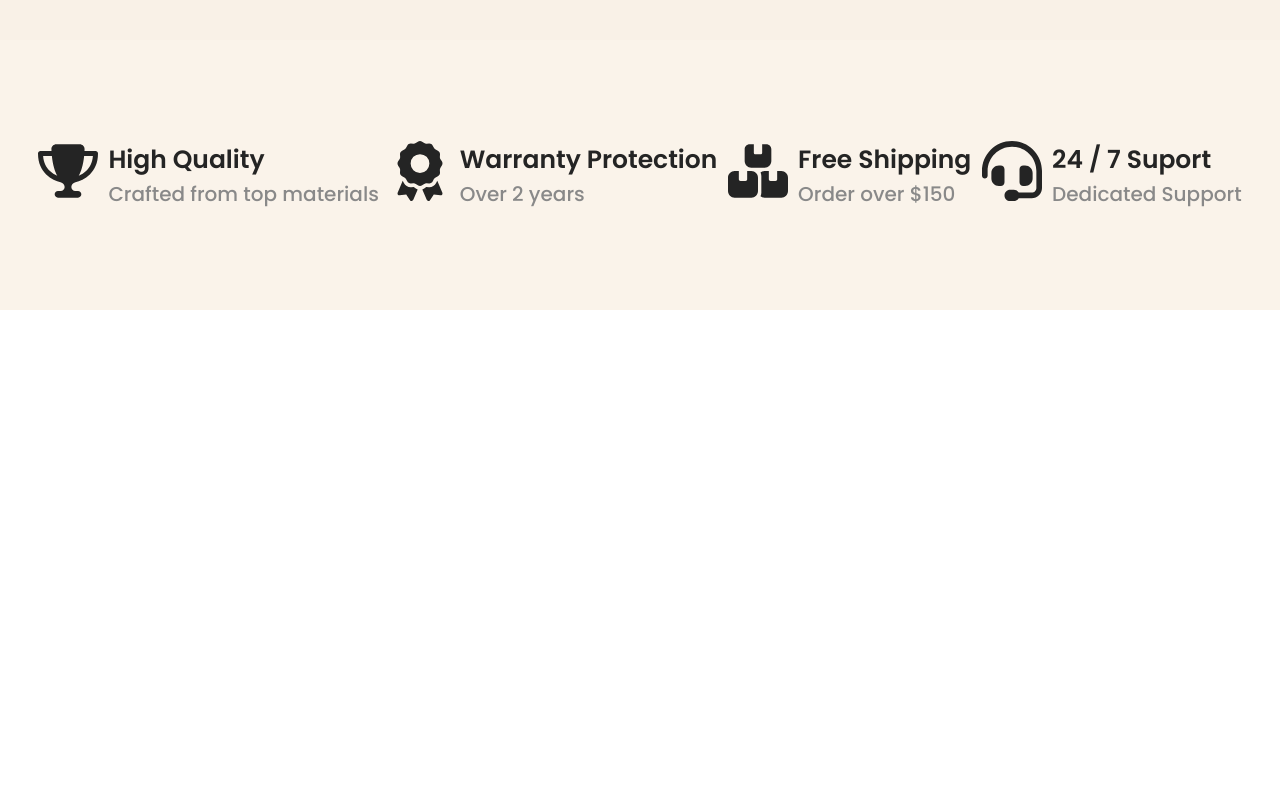
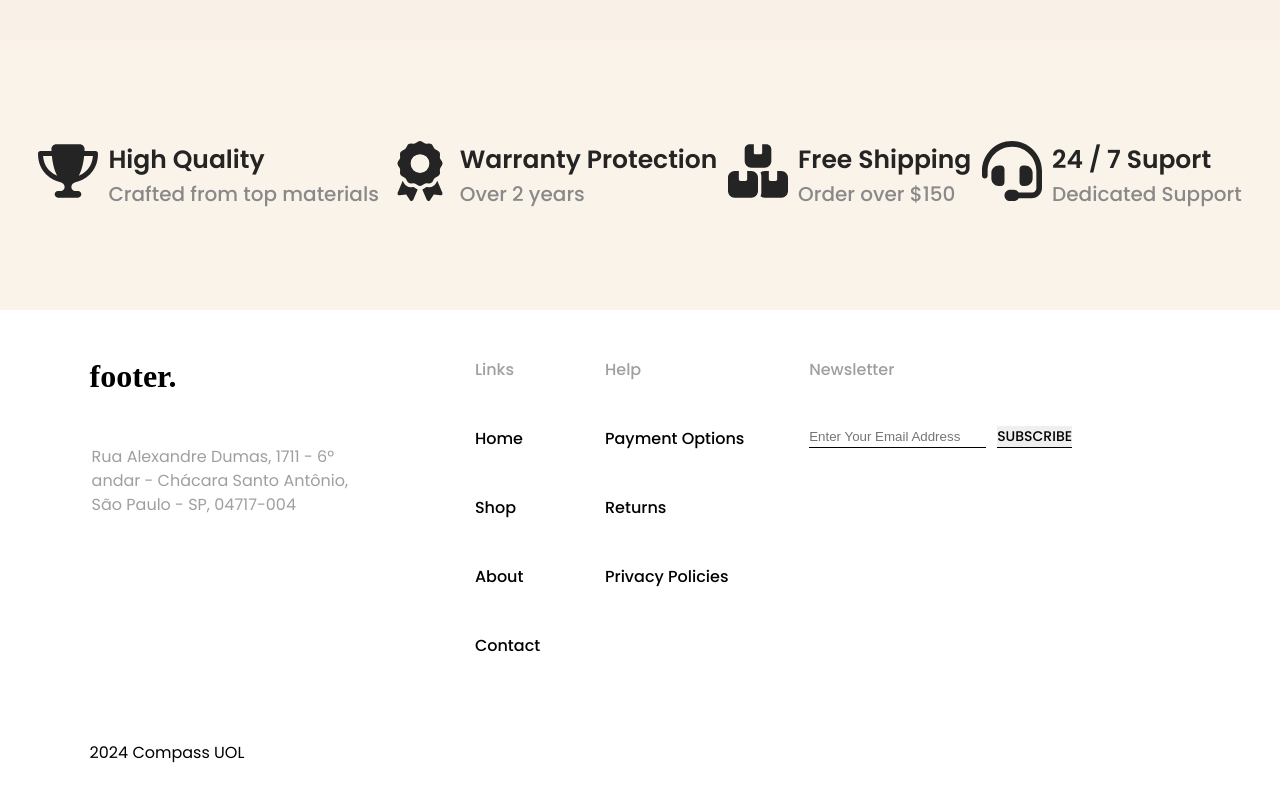
Before and after one commit to GabrielDeon/react-product-list, a React (Vite) app: page / in a window 1280 px wide. Shown: the part 776-1576 px from the top of the page. Before the commit the page ends 1086 px from the top, so only its background shows below. Built offline with nearby package versions, Linux system fonts and the light colour scheme.

Commit message:
feat: Complete Footer and Email Verification function & logic

```diff
--- a/src/App.css
+++ b/src/App.css
@@ -124,22 +124,22 @@ header {
   justify-content: space-between;
 }
 
-.pageTitleBot > p {
+.pageTitleBot>p {
   font-family: Poppins;
   line-height: 24px;
   text-align: left;
 }
 
-.pageTitlePath{
+.pageTitlePath {
   font-weight: 500;
   font-size: 16px;
 }
 
-.pageTitleSymb{
+.pageTitleSymb {
   font-size: 20px;
 }
 
-.pageTitleCurrent{
+.pageTitleCurrent {
   font-weight: 300;
   font-size: 16px;
 }
@@ -147,26 +147,27 @@ header {
 /*-----------------------------PageTitle Section End---------------------------*/
 
 /*-----------------------------Grid Section---------------------------*/
-.gridControler{
+.gridControler {
   width: 100%;
   height: 100px;
   background-color: #F9F1E7;
 }
 
-.gridContent{
+.gridContent {
   width: 100%;
   height: 200px;
 }
 
-.gridPageControler{
+.gridPageControler {
   width: 100%;
   height: 100px;
   background-color: #F9F1E7;
 }
+
 /*-----------------------------Grid Section End---------------------------*/
 
 /*-----------------------------Info Quality Section---------------------------*/
-.infoQuality{
+.infoQuality {
   display: flex;
   width: 100%;
   height: 270px;
@@ -174,7 +175,7 @@ header {
   align-items: center;
 }
 
-.infoQualityContent{
+.infoQualityContent {
   margin-left: 3%;
   margin-right: 3%;
   width: 100%;
@@ -182,19 +183,19 @@ header {
   justify-content: space-between;
 }
 
-.infoQualityItem{
+.infoQualityItem {
   gap: 10px;
   text-align: left;
   display: flex;
 }
 
-.infoQualityIcon{
+.infoQualityIcon {
   width: 60px;
   height: 60px;
   color: #242424;
 }
 
-.infoQualityText > h1 {
+.infoQualityText>h1 {
   font-family: Poppins;
   color: #242424;
   font-size: 25px;
@@ -202,7 +203,7 @@ header {
   line-height: 37.5px;
 }
 
-.infoQualityText > p {
+.infoQualityText>p {
   font-family: Poppins;
   color: #898989;
   font-size: 20px;
@@ -211,3 +212,117 @@ header {
 }
 
 /*-----------------------------Info Quality Section End---------------------------*/
+
+/*-----------------------------Footer Section---------------------------*/
+.footer {
+  bottom: 0;
+  width: 100%;
+  display: flex;
+  justify-content: center;
+  background: #FFFFFF;
+
+}
+
+.footerContent {
+  margin: 48px 7% 38px 7%;
+  width: 100%;
+  display: block;
+}
+
+.footerContentTop {
+  display: flex;
+  justify-content: space-between;
+
+
+}
+
+.footerContentBot {
+
+}
+.footerContentBot > p{
+  font-family: Poppins;
+  font-size: 16px;
+  font-weight: 400;
+  line-height: 24px;
+  text-align: left;
+  color:#000000;
+  margin-top: 83px;
+}
+
+.fctItens {
+  width: 65%;
+  display: flex;
+  justify-content: space-between;
+}
+
+.fctItens  li {
+  margin-top: 45px;
+}
+
+.fctItens p{
+  font-family: Poppins;
+  font-size: 16px;
+  font-weight: 500;
+  line-height: 24px;
+  text-align: left;
+  color: #9F9F9F;
+  margin-bottom: 10px;
+}
+
+.fctItens ul, p {
+  list-style-type: none;
+  font-family: Poppins;
+  font-size: 16px;
+  font-weight: 500;
+  line-height: 24px;
+  text-align: left;
+}
+
+.fctItens ul>li>a {
+  text-decoration: none;
+  color: black;
+}
+
+.fctStreet > p{
+  margin-top: 50px;
+  margin-left: 2px;
+  max-width: 285px;
+  color: #9F9F9F;
+  font-family: Poppins;
+  font-size: 16px;
+  font-weight: 400;
+  line-height: 24px;
+  text-align: left;
+}
+
+.fctNewsletter{
+  margin-right: 15%;
+}
+
+.fctNewsletter input{
+  margin-top: 34px;
+  border: none;
+  border-bottom: 1px solid black;
+  margin-right: 11px;
+  line-height: 21px;
+}
+
+.fctNewsletter button{
+  cursor: pointer;
+  font-family: Poppins;
+  font-size: 14px;
+  font-weight: 500;
+  line-height: 21px;
+  text-align: left;
+  outline: none;
+  border: none;
+  border-bottom: 1px solid black;
+  margin-right: 11px;
+}
+.fctNewsletter input[type="text"]:focus{
+  outline: none; /* Ensure no outline on focus */
+  border-bottom: 1px solid black;
+}
+
+
+/*-----------------------------Footer Section End---------------------------*/
--- a/src/components/Footer.jsx
+++ b/src/components/Footer.jsx
@@ -1,8 +1,91 @@
+import React from "react";
 
 function Footer() {
+  const [email, setEmail] = React.useState("");
+  const [emailError, setEmailError] = React.useState("");
+
+  function validateEmail($email) {
+    var reg = /^([A-Za-z0-9_\-\.])+\@([A-Za-z0-9_\-\.])+\.([A-Za-z]{2,4})$/;
+    return reg.test($email);
+  }
+
+  const handleEmailChange = (event) => {
+    setEmail(event.target.value);
+  };
+
+  const handleSubmit = (event) => {
+    event.preventDefault();
+
+    if (validateEmail(email)) {
+      setEmailError("");
+    } else {
+      setEmailError("Email inválido!");
+    }
+  };
+
   return (
-    <div>
-
+    <div className="footer">
+      <header className="footerContent">
+        <div className="footerContentTop">
+          <div className="fctStreet">
+            <h1>footer.</h1>
+            <p>
+              Rua Alexandre Dumas, 1711 - 6º andar - Chácara Santo Antônio, São
+              Paulo - SP, 04717-004
+            </p>
+          </div>
+          <div className="fctItens">
+            <div className="fctItensLinks">
+              <p>Links</p>
+              <ul>
+                <li>
+                  <a href="">Home</a>
+                </li>
+                <li>
+                  <a href="">Shop</a>
+                </li>
+                <li>
+                  <a href="">About</a>
+                </li>
+                <li>
+                  <a href="">Contact</a>
+                </li>
+              </ul>
+            </div>
+            <div className="fctItensHelp">
+              <p>Help</p>
+              <ul>
+                <li>
+                  <a href="">Payment Options</a>
+                </li>
+                <li>
+                  <a href="">Returns</a>
+                </li>
+                <li>
+                  <a href="">Privacy Policies</a>
+                </li>
+              </ul>
+            </div>
+            <div className="fctNewsletter">
+              <p>Newsletter</p>
+              <form onSubmit={handleSubmit}>
+                <input
+                  type="text"
+                  placeholder="Enter Your Email Address"
+                  name="email"
+                  value={email}
+                  onChange={handleEmailChange}
+                ></input>
+                {emailError && <span className="error">{emailError}</span>}
+                <button type="submit">SUBSCRIBE</button>
+              </form>
+            </div>
+          </div>
+        </div>
+        <div className="footerContentBot">
+          <p>2024 Compass UOL</p>
+        </div>
+      </header>
     </div>
   );
 }
```
